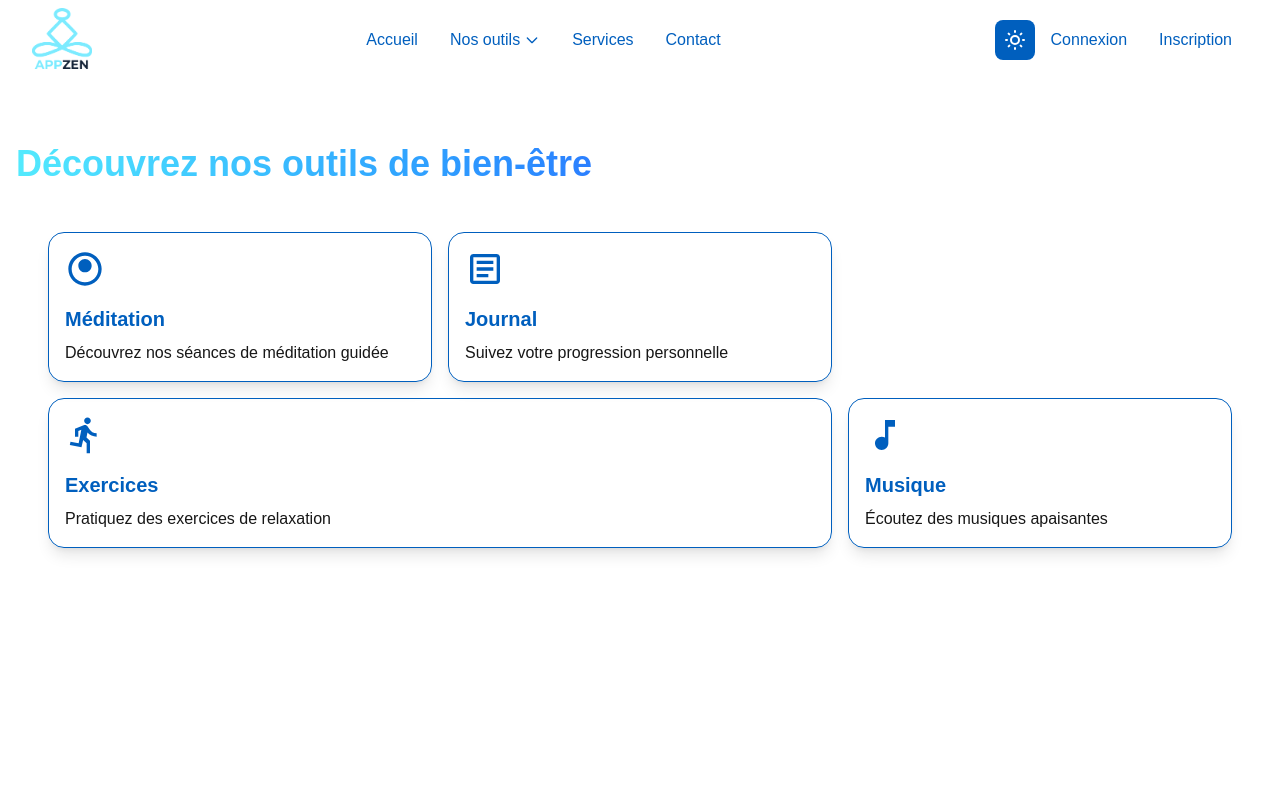
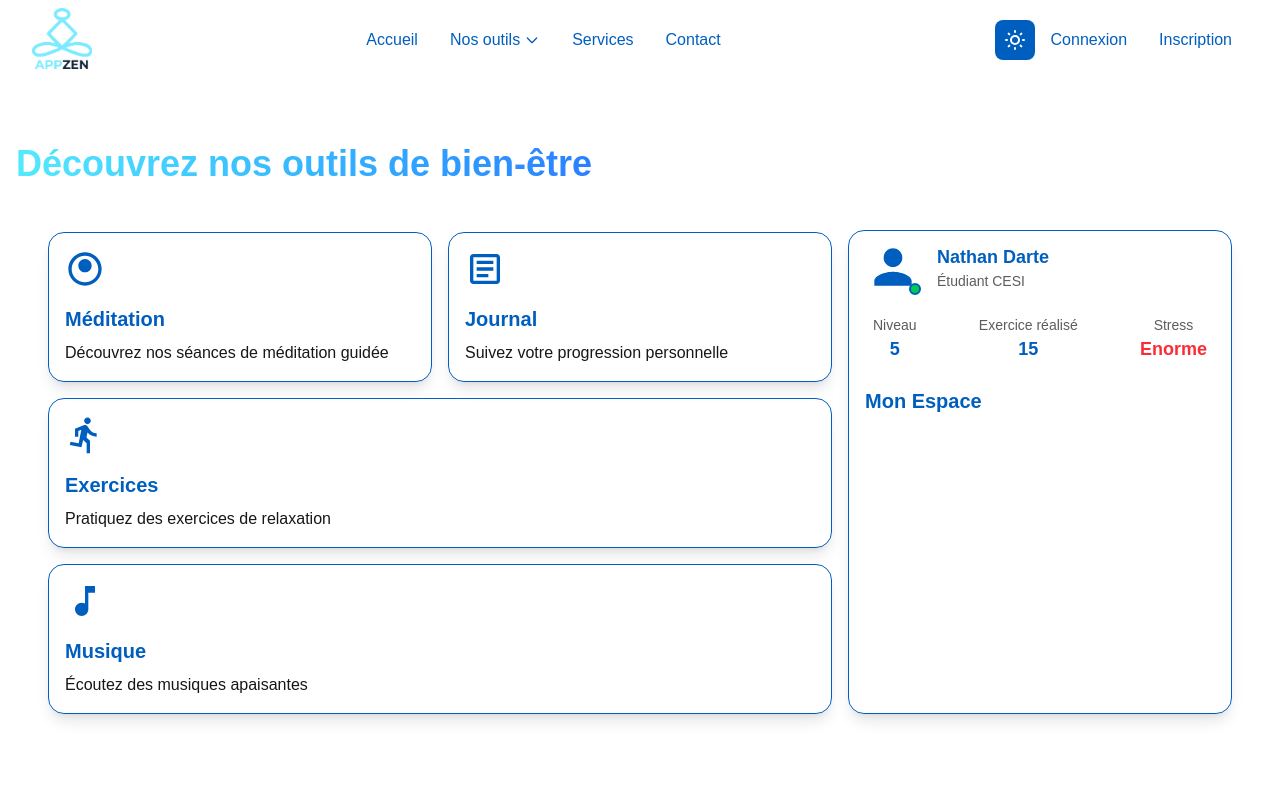
Before and after one commit to CronosV2/cesi-zen, a Next.js app in the folder cesi-zen-code/frontend/: page / in a window 1280 px wide. Shown: the top 800 px of the page. Built offline with nearby package versions, Linux system fonts and the light colour scheme; a web font is replaced by a local one.

Commit message:
Add 'Mon Espace' section to BentoGrid with user profile details and layout adjustments

```diff
--- a/cesi-zen-code/frontend/src/components/BentoGrid.tsx
+++ b/cesi-zen-code/frontend/src/components/BentoGrid.tsx
@@ -39,6 +39,42 @@ const tools = [
     className: 'md:col-span-2',
   },
   {
+    title: 'Mon Espace',
+    description: '',
+    href: '/profil',
+    icon: (
+      <div className="flex flex-col space-y-3 -mt-2">
+        <div className="flex items-center space-x-4">
+          <div className="relative">
+            <svg className="w-14 h-14" fill="currentColor" viewBox="0 0 24 24">
+              <path d="M12 12c2.21 0 4-1.79 4-4s-1.79-4-4-4-4 1.79-4 4 1.79 4 4 4zm0 2c-2.67 0-8 1.34-8 4v2h16v-2c0-2.66-5.33-4-8-4z" />
+            </svg>
+            <span className="absolute bottom-0 right-0 h-3 w-3 rounded-full bg-green-500 border-2 border-card"></span>
+          </div>
+          <div className="flex flex-col">
+            <h3 className="text-lg font-semibold">Nathan Darte</h3>
+            <p className="text-sm text-foreground/70">Étudiant CESI</p>
+          </div>
+        </div>
+        <div className="flex justify-between items-center bg-border/10 rounded-lg p-2">
+          <div className="text-center">
+            <p className="text-sm text-foreground/70">Niveau</p>
+            <p className="text-lg font-semibold">5</p>
+          </div>
+          <div className="text-center">
+            <p className="text-sm text-foreground/70">Exercice réalisé</p>
+            <p className="text-lg font-semibold">15</p>
+          </div>
+          <div className="text-center">
+            <p className="text-sm text-foreground/70">Stress</p>
+            <p className="text-lg text-red-500 font-semibold">Enorme</p>
+          </div>
+        </div>
+      </div>
+    ),
+    className: 'md:col-span-1 md:row-span-2  md:-mt-42',
+  },
+  {
     title: 'Musique',
     description: 'Écoutez des musiques apaisantes',
     href: '/outils/musique',
@@ -47,7 +83,7 @@ const tools = [
         <path d="M12 3v10.55c-.59-.34-1.27-.55-2-.55-2.21 0-4 1.79-4 4s1.79 4 4 4 4-1.79 4-4V7h4V3h-6z" />
       </svg>
     ),
-    className: 'md:col-span-1',
+    className: 'md:col-span-2',
   },
 ];
 
```
